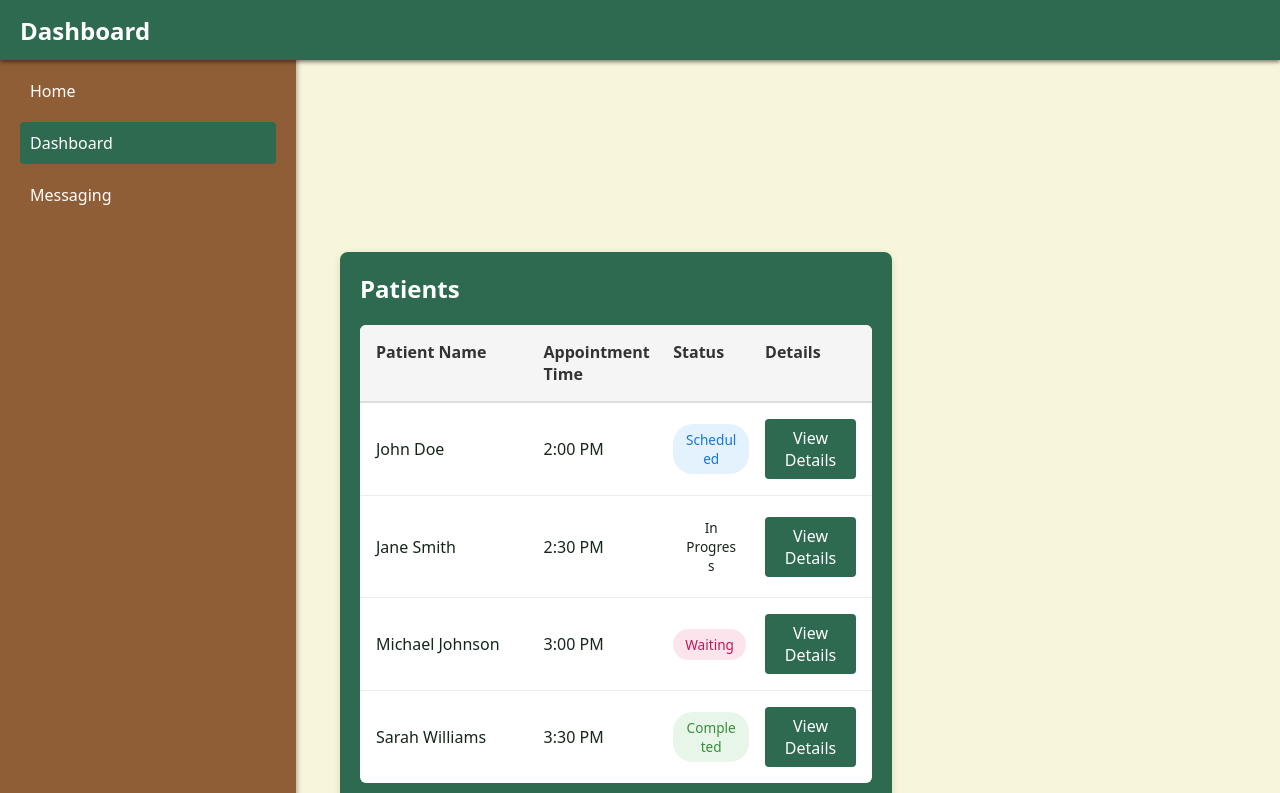
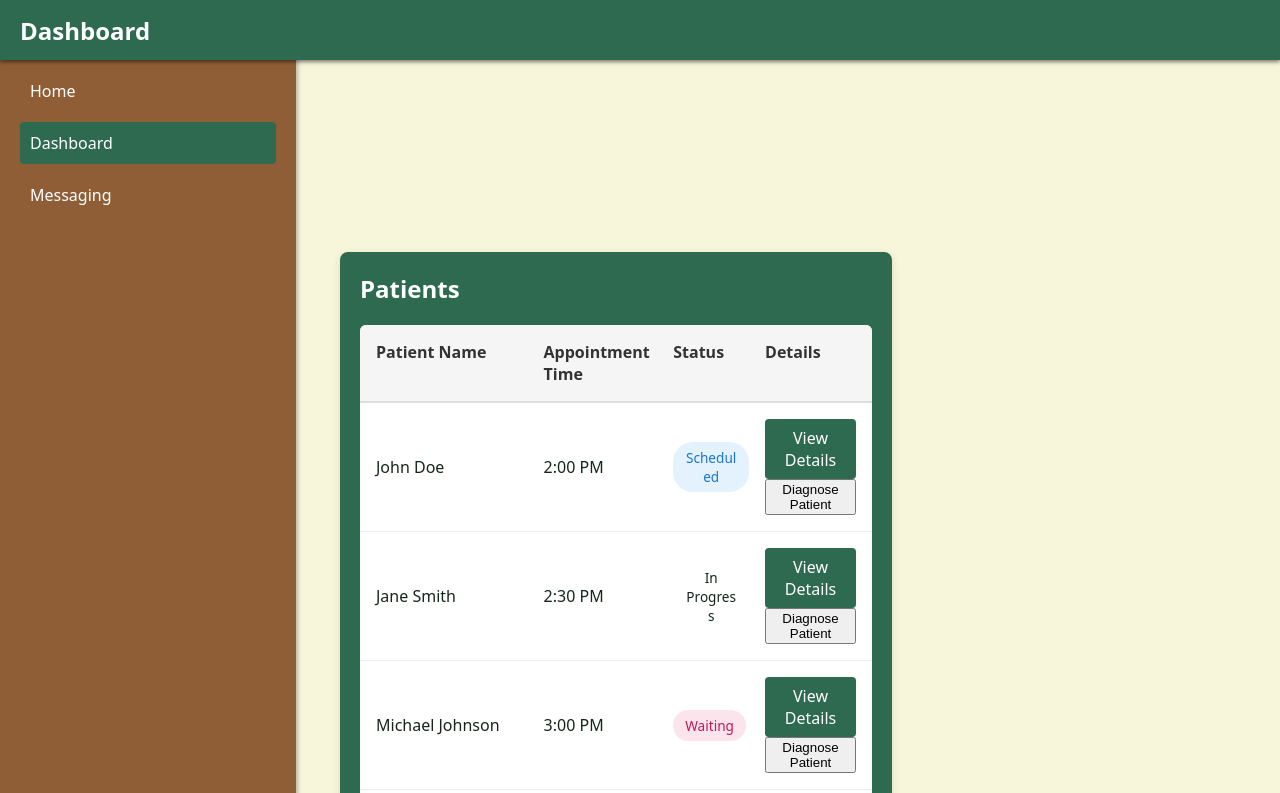
Before and after one commit to 2026bayviewglenEMR/view-of-the-bay, a Vue app in the folder frontend/: page /dashboard in a window 1280 px wide. Shown: the top 793 px of the page. Built offline with nearby package versions, Linux system fonts and the light colour scheme.

Commit message:
Restored details button and removed redundant router links

```diff
--- a/frontend/src/router/index.js
+++ b/frontend/src/router/index.js
@@ -43,16 +43,6 @@ const router = createRouter({
       name: 'patient-record',
       component: () => import('../views/PatientRecord.vue')
     },
-    {
-      path: '/consultation',
-      name: 'consultation',
-      component: () => import('../views/Consultation.vue')
-    },
-    {
-      path: '/waitingroom',
-      name: 'waitingroom',
-      component: () => import('../views/WaitingRoom.vue')
-    },
   ]
 })
 
--- a/frontend/src/views/Dashboard.vue
+++ b/frontend/src/views/Dashboard.vue
@@ -26,6 +26,12 @@
                             <router-link :to="`/patient-details/${patient.id}`" class="details-btn">
                                 View Details
                             </router-link>
+                            <button
+                                class="template-btn"
+                                @click="openTemplate(patient.id)"
+                            >
+                                Diagnose Patient
+                            </button>
                         </div>
                     </div>
                 </div>
```
